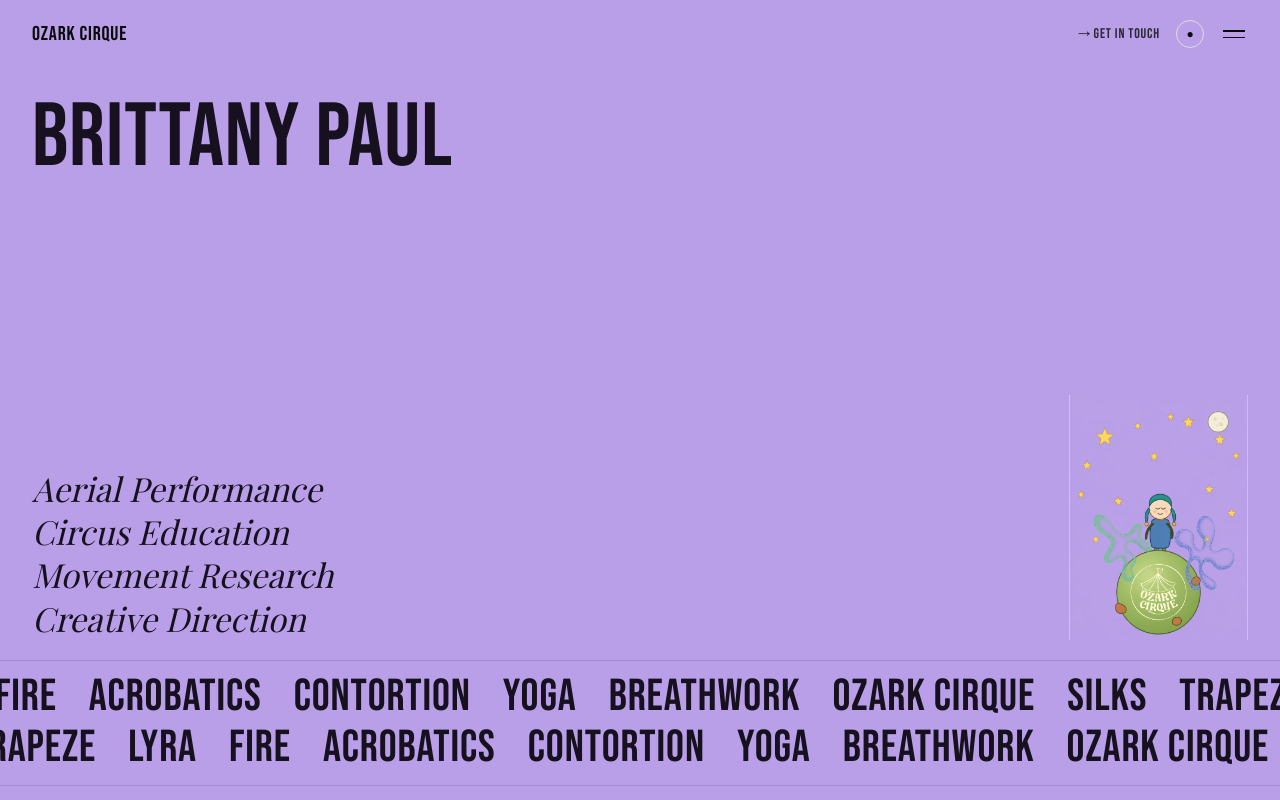
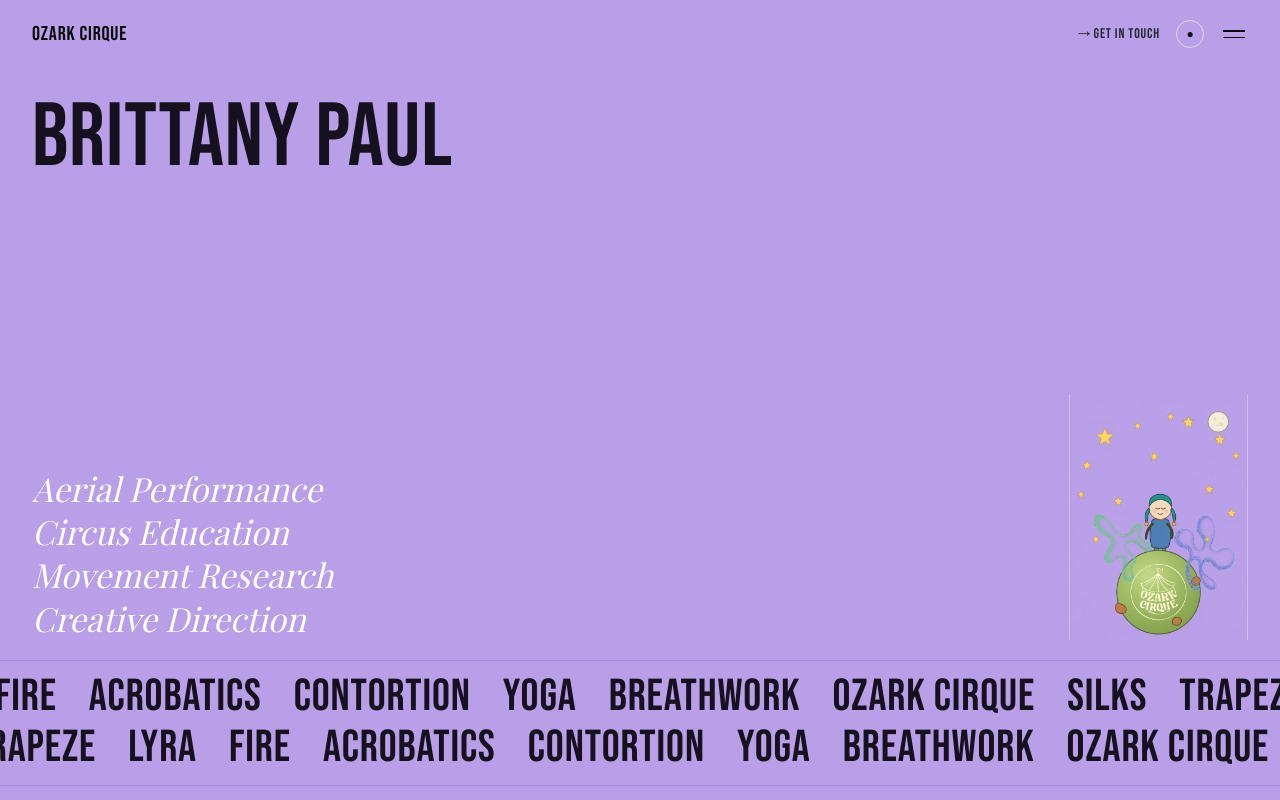
Before and after one commit to dario1209/ozark-cirque-v3, a Next.js app: page / in a window 1280 px wide. Shown: the top 800 px of the page. Built offline with nearby package versions, Linux system fonts and the light colour scheme; a web font is replaced by a local one.

Commit message:
disciplines text white on homepage light mode purple bg

```diff
--- a/src/app/page.module.css
+++ b/src/app/page.module.css
@@ -46,7 +46,7 @@
   font-size: clamp(20px, 2.6vw, 34px);
   font-style: italic;
   line-height: 1.3;
-  color: var(--fg);
+  color: #ffffff;
   gap: 0;
 }
 
```
